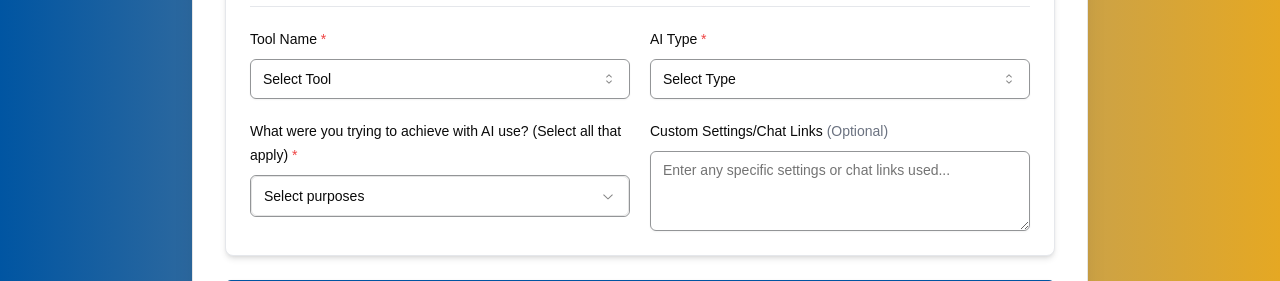
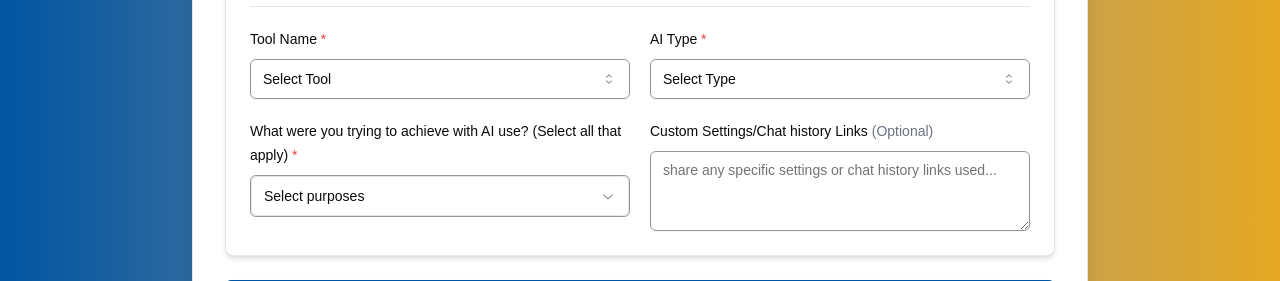
Before and after one commit to darshanpatel44/Ai-Transparency-Tool, a Next.js app: page / in a window 1280 px wide. Shown: the part 800-1081 px from the top of the page. Built offline with nearby package versions, Linux system fonts and the light colour scheme.

Commit message:
typo fixed

```diff
--- a/components/StudentAITransparencyForm.tsx
+++ b/components/StudentAITransparencyForm.tsx
@@ -453,11 +453,11 @@ export default function StudentAITransparencyForm() {
                   )}
                 </div>
                 <div className="space-y-2">
-                  <Label className="font-medium">Custom Settings/Chat Links <span className="text-gray-500 text-sm font-normal">(Optional)</span></Label>
+                  <Label className="font-medium">Custom Settings/Chat history Links <span className="text-gray-500 text-sm font-normal">(Optional)</span></Label>
                   <Textarea
                     value={tool.settings}
                     onChange={(e) => handleAIToolChange(index, 'settings', e.target.value)}
-                    placeholder="Enter any specific settings or chat links used..."
+                    placeholder="share any specific settings or chat history links used..."
                     className="min-h-[80px] resize-y border-[#939597] focus:border-[#0055A2] focus:ring-[#0055A2] rounded-md"
                   />
                 </div>
```
